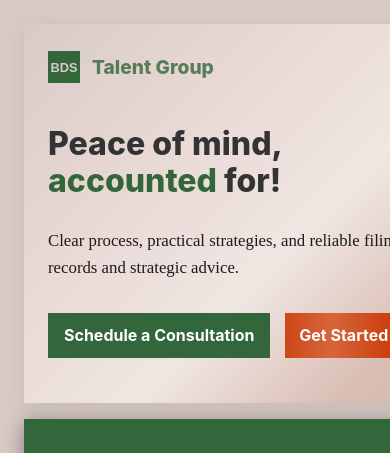
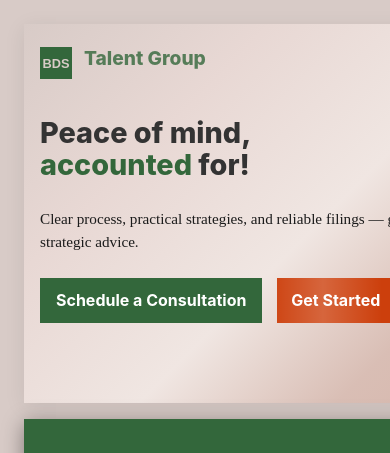
Before and after one commit to CartezDew/bdsfrontend, a React (Vite) app: page / in a window 390 px wide. Shown: the top 453 px of the page. Built offline with nearby package versions, Linux system fonts and the light colour scheme.

Commit message:
added dynamic font sizes for responsiveness to the p and h1 tags in hero section

```diff
--- a/src/styles/hero.css
+++ b/src/styles/hero.css
@@ -30,8 +30,8 @@
     grid-area: left;
     display: flex;
     flex-direction: column;
-    gap: 1.25rem;
-    padding: 1.5rem;
+    gap: clamp(0.75rem, 1.5vw, 1.25rem);
+    padding: clamp(1rem, 2vw, 1.5rem);
     text-align: left;
     box-shadow: 0 4px 20px rgba(0,0,0,0.08);
     background: linear-gradient(
@@ -45,8 +45,9 @@
     );
     /* important with grid: allow to shrink & scroll inside 1fr row */
     min-height: 0;
-    overflow: auto;
+    overflow: hidden; /* Changed from auto to hidden to prevent scrollbars */
     align-items: stretch;
+    max-width: 100%;
   }
 
 /* Accent word in headline */
@@ -183,18 +184,23 @@
 
 /* Headline/Body */
 .hero-content h1 {
-  font-size: clamp(2rem, 3.8vw, 2.8rem);
+  font-size: clamp(2.3rem, 4vw, 2.8rem);
   font-weight: 800;
-  line-height: 1.15;
+  line-height: 1.1;
   margin: 0.5rem 0 0.5rem;
   padding-top: .5rem;
+  word-wrap: break-word;
+  overflow-wrap: break-word;
+  padding-bottom: .5rem;
 }
 .hero-content p {
   margin: 0;
-  font-size: 1.05rem;
-  line-height: 1.6;
+  font-size: clamp(1.1rem, 1.8vw, 1.4rem);
+  line-height: 1.4;
   color: #1b1b1b;
   text-align: left;
+  word-wrap: break-word;
+  overflow-wrap: break-word;
 }
 
 /* CTAs */
@@ -358,22 +364,28 @@
 }
 
 /* === RESPONSIVE === */
-/*@media (max-width: 1024px){
-    .hero-section{
-      grid-template-columns: minmax(0,1fr) minmax(0,1fr); /* 50/50 ease */
+@media (max-width: 650px) {
+  .hero-content h1 {
+    font-size: clamp(1.8rem, 2.2vw, 2.2rem);
+  }
 
+  .hero-content p {
+    font-size: clamp(0.95rem, 1.2vw, 1.05rem);
+    line-height: 1.5;
+  }
+}
 
 @media (min-width: 1024px){
-
   .hero-content h1 {
-    font-size: 3rem;
+    font-size: clamp(2.5rem, 2.8vw, 2.8rem);
+    padding-bottom: 1rem;
   }
 
   .hero-content p {
     margin: 0;
-    font-size: 1.3rem;
-    padding-right: 3rem;
-
+    font-size: clamp(1.2rem, 1.7vw, 1.3rem);
+    padding-right: 2rem;
+    line-height: 1.5;
   }
 }
 
```
